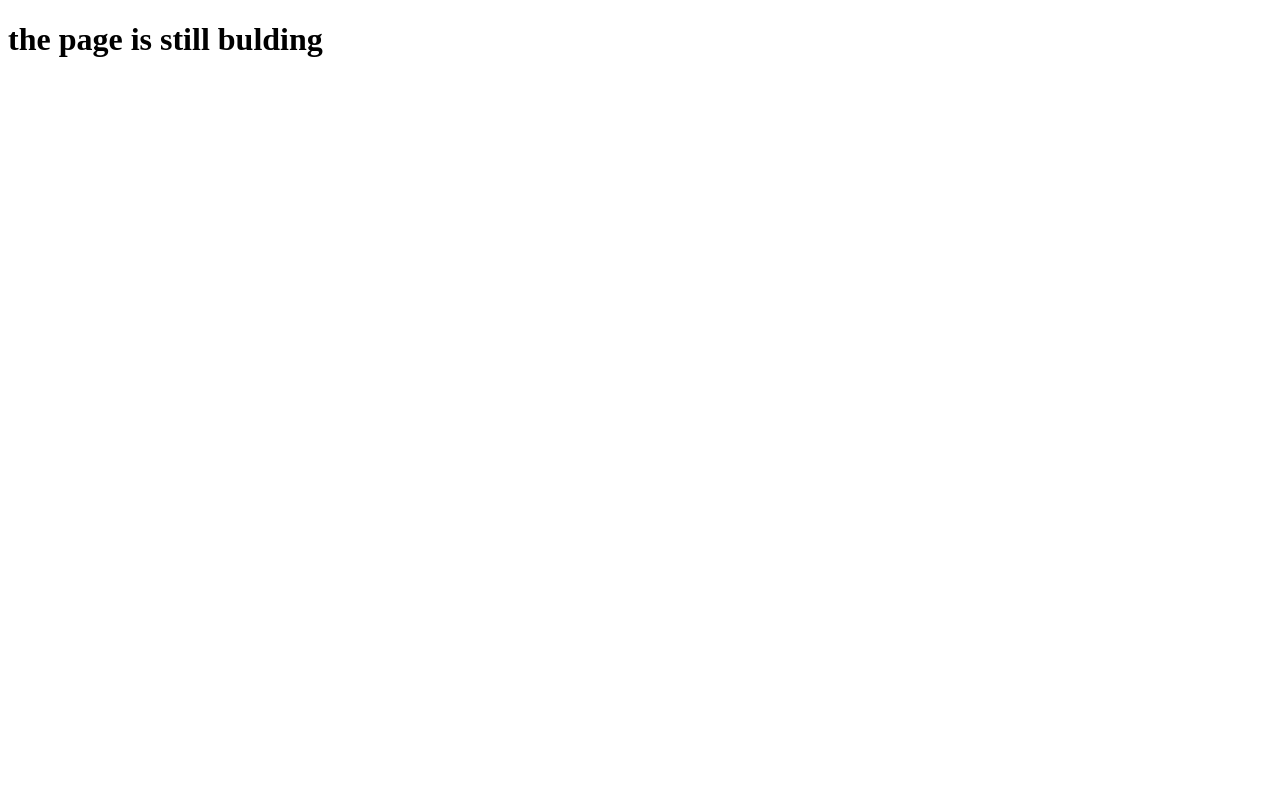
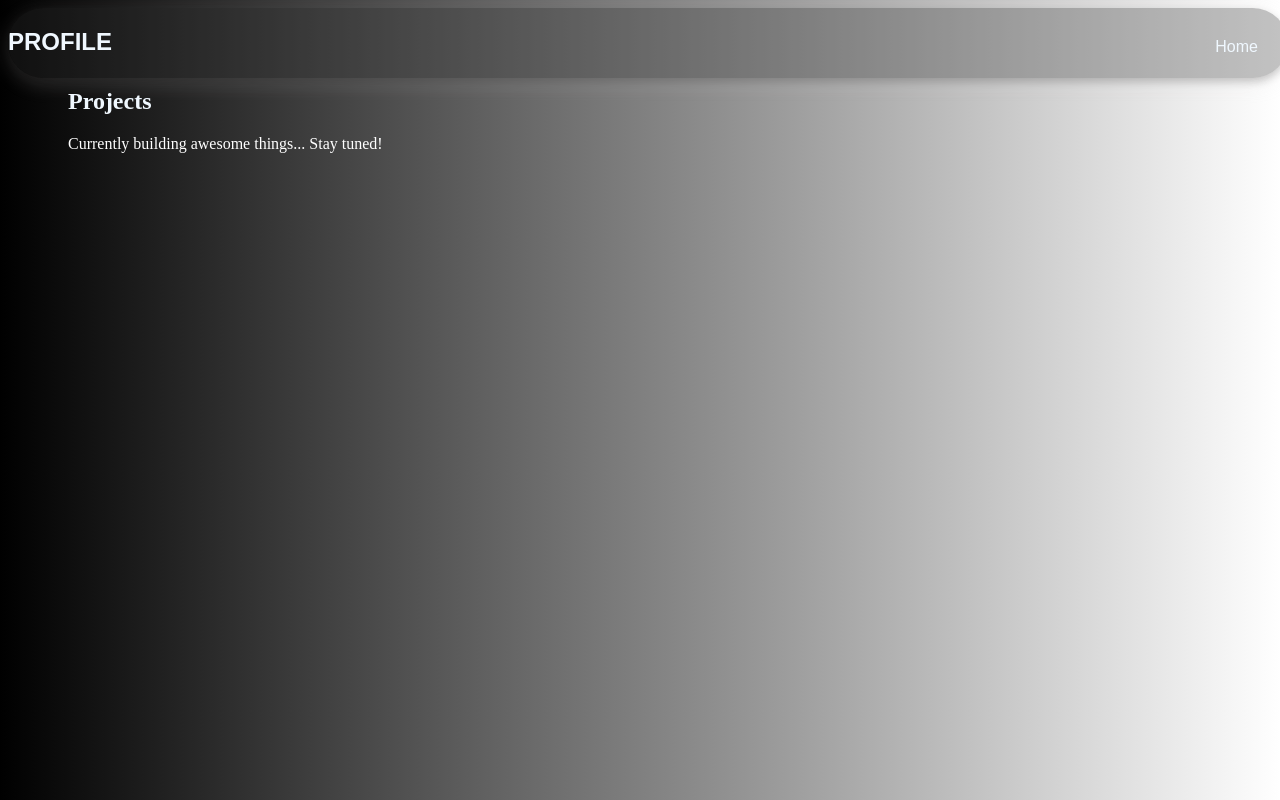
Before and after one commit to srimanbachu/my_profile, a plain HTML site: page projeccts.html in a window 1280 px wide. Drawn offline with Linux system fonts and the light colour scheme.

Commit message:
Enhance project page layout with new navigation and styling; add new stylesheet for improved design. Update index.html for better structure and add a new image file.

```diff
--- a/projeccts.html
+++ b/projeccts.html
@@ -3,9 +3,19 @@
 <head>
     <meta charset="UTF-8">
     <meta name="viewport" content="width=device-width, initial-scale=1.0">
-    <title>Document</title>
+    <link rel="stylesheet" href="./style2.css">
+    <title>projects</title>
 </head>
 <body>
-    <h1>the page is still bulding</h1>
+    <nav>
+            <h1>PROFILE</h1>
+            <a href="./index.html">Home</a>
+
+    </nav>
+
+    <section id="projects">
+        <h1>Projects</h1>
+        <p>Currently building awesome things... Stay tuned!</p>
+      </section>
 </body>
 </html>
--- a/style.css
+++ b/style.css
@@ -35,16 +35,17 @@ section {
   padding: 60px;
 }
 
-#home {
-  background: rgb(255, 218, 83);
+#contact {
+  height: 40vh;
+  padding: 60px;
 }
 
-#projects {
-  background: lightcoral;
+#home {
+    background: linear-gradient(to right, black, rgb(255, 208, 54));
 }
 
 #contact {
-  background: lightgoldenrodyellow;
+  background: linear-gradient(to right, black, rgb(14, 19, 37));
 }
 
 body {
@@ -60,7 +61,7 @@ nav h1 {
 section p {
   font-size: medium;
   font-family: Arial, sans-serif;
-  color: rgb(104, 104, 104);
+  color: rgb(204, 204, 204);
 }
 
 section img {
@@ -69,7 +70,3 @@ section img {
   width: 300px;
   border-radius: 30px;
 }
-
-section contact{
-
-}
--- a/style2.css
+++ b/style2.css
@@ -0,0 +1,49 @@
+body {
+    background: linear-gradient(to right, black, white);
+  }
+
+  h1 {
+    color: aliceblue;
+  }
+
+  nav {
+    background-color: #3333334c;
+    overflow: hidden;
+    position: fixed;
+    width: 100%;
+    height: 70px;
+    box-shadow: 0 4px 8px 0 rgba(0, 0, 0, 0.2), 0 6px 20px 0 rgba(222, 218, 218, 0.19);
+    text-align: center;
+    border-radius: 50px;
+    font-family: Arial, sans-serif;
+  }
+
+  nav a {
+    float: right;
+    display: block;
+    color: aliceblue;
+    text-align: center;
+    padding: 30px 30px;
+    text-decoration: none;
+  }
+
+  nav a:hover {
+    background-color: #5feafc00;
+    color: rgb(14, 9, 9);
+    transform: scale(0.9) rotate(-180deg);
+  }
+
+  nav h1:hover {
+    color: rgba(119, 119, 42, 0.597);
+    transform: scale(0.9) rotate(-180deg);
+  }
+
+  nav h1 {
+    float: left;
+    color: aliceblue;
+  }
+
+  #projects{
+  padding: 60px;
+  color: white;
+  }
```
Also changed, not shown: index.html (+2 -0 lines), 1 other file.
